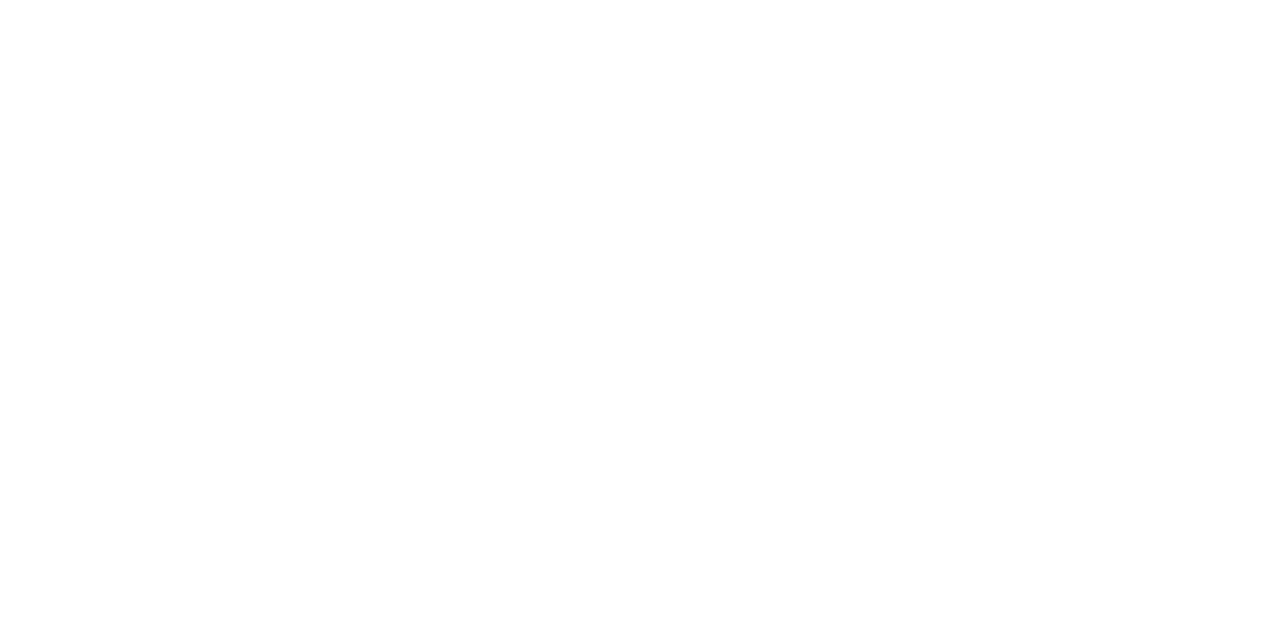
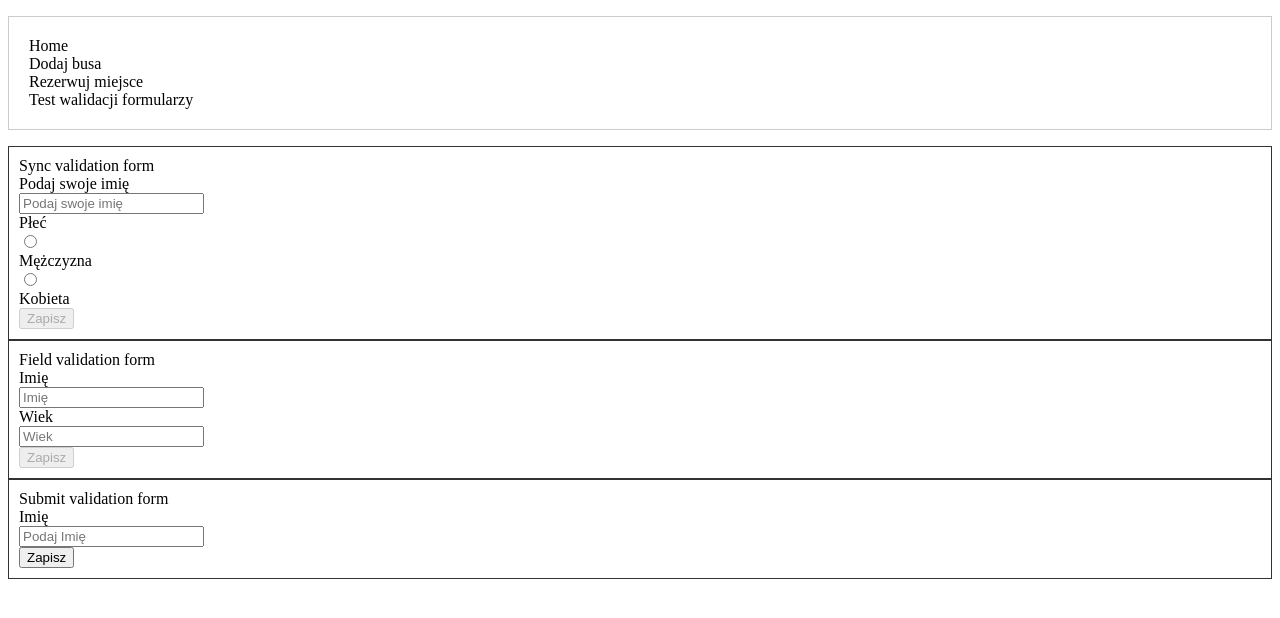
Before and after one commit to MeHow91PL/BusReserveV1, a React app: page /FormVal in a window 1280 px wide. Shown: the top 618 px of the page. Built offline with nearby package versions, Linux system fonts and the light colour scheme.

Commit message:
Rozpoczęcie tworzenia prawidłowej strony

```diff
--- a/src/App.js
+++ b/src/App.js
@@ -2,6 +2,7 @@ import React, { Component } from 'react';
 import { Route, BrowserRouter as Router } from 'react-router-dom';
 import HomePage from './components/containers/HomePage';
 import AddBusPage from './components/containers/AddBusPage';
+import WalidacjaFormularzy from './components/containers/WalidacjaFormularzy';
 import './styles/App.css';
 
 class App extends Component {
@@ -11,6 +12,7 @@ class App extends Component {
         <div>
           <Route exact path='/' component={HomePage} />
           <Route path='/AddBus' component={AddBusPage} />
+          <Route path='/FormVal' component={WalidacjaFormularzy} />
         </div>
       </Router>
     );
--- /dev/null
+++ b/src/components/AddBusForm.js
@@ -0,0 +1,50 @@
+import React from 'react';
+import {reduxForm, Field} from 'redux-form';
+
+import {renderField} from '../consts/Fields';
+
+const Required = value => (value ? undefined : 'To pole jest wymagane');
+const maxVal = max => value => (max < value ? `Wartość nie może być większa niż ${max}`: undefined);
+const minVal = min => value => (min > value ? `Wartość nie może być mniejsza niż ${min}`: undefined);
+
+const max100 = maxVal(100);
+const min0 = minVal(0);
+
+const AddBusForm = props =>
+{
+    const {handleSubmit, pristine} = props;
+    const TempSub =(e) => {
+        e.preventDefault();
+    }
+
+    return(
+        <div>
+            <form onSubmit={handleSubmit}>
+            <Field
+                    type="text"
+                    component={renderField}
+                    name="busName"
+                    label="Nazwa pojazdu"
+                    validate={Required}
+                />
+               <Field
+                    type="number"
+                    min="0"
+                    max="100"
+                    component={renderField}
+                    name="seatsNumber"
+                    label="Ilość miejsc"
+                    validate={[Required, max100,min0]}
+                />
+
+                <button type="submit">Dodaj</button>
+            </form>
+        </div>
+    )
+}
+
+const form = reduxForm({
+    form: 'AddBusForm'
+})(AddBusForm)
+
+export default form;
--- /dev/null
+++ b/src/components/BusPreview.js
@@ -0,0 +1,14 @@
+import React from 'react';
+
+const BusPreview = () =>
+{
+    return(
+        <div>
+            <h1>
+                Elo Preview
+            </h1>
+        </div>
+    )
+}
+
+export default BusPreview;
--- a/src/components/SubmitValidationForm.js
+++ b/src/components/SubmitValidationForm.js
@@ -1,15 +1,29 @@
 import React from 'react';
 import {Field, reduxForm} from 'redux-form';
+import submit from './submit';
+import {renderField} from '../consts/Fields';
 
 const SubmitValidationForm = props =>
 {
+    const {error, handleSubmit, pristine, submitting} = props;
+
     return(
-        <div></div>
+        <div>
+            <form onSubmit={handleSubmit(submit)}>
+                <Field
+                    component={renderField}
+                    type="text"
+                    label="Imię"
+                    name ="imie"
+                />
+                <button type="submit">Zapisz</button>
+            </form>
+        </div>
     )
 }
 
 const form = reduxForm({
     form: 'SubmitValidationForm'
-});
+})(SubmitValidationForm);
 
 export default form;
--- a/src/components/containers/AddBusPage.js
+++ b/src/components/containers/AddBusPage.js
@@ -1,41 +1,22 @@
 import React from 'react';
-import { connect } from 'react-redux';
+import Menu from '../dumb/Menu';
+import AddBusForm from '../AddBusForm';
+import BusPreview from '../BusPreview';
 
-import Menu from '../dumb/Menu';
-import SyncValidationForm from '../SyncValidationForm';
-import FieldValidationForm from '../FieldValidationForm';
-import SubmitValidationForm from '../SubmitValidationForm';
 import { defaultMenu } from '../../consts/menuItems';
 
-class AddBusPage extends React.Component {
-    render() {
-        console.log("AddBusPage props: ", this.props);
-        return (
-            <div>
-                <Menu {...defaultMenu} />
-                <div className="bordered">Sync validation form
-                 <SyncValidationForm />
-                </div>
-                <div className="bordered"> Field validation form
-                 <FieldValidationForm />
-                </div>
-                <div className="bordered"> Submit validation form
-                 <SubmitValidationForm />
-                </div>
-            </div>
-        )
-    }
-}
 
-const mapStateToProps = (state, ownProps) => {
-    return {
-    }
-}
-
-const mapDispatchToProps = (dispatch) => {
-    return {
-    }
+const AddBusPage = props =>
+{
+    return(
+        <div>
+            <Menu {...defaultMenu} />
+            <AddBusForm />
+            <BusPreview />
+        </div>
+    )
 }
 
 
-export default connect(mapStateToProps, mapDispatchToProps)(AddBusPage);
+
+export default AddBusPage;
--- /dev/null
+++ b/src/components/containers/WalidacjaFormularzy.js
@@ -0,0 +1,41 @@
+import React from 'react';
+import { connect } from 'react-redux';
+
+import Menu from '../dumb/Menu';
+import SyncValidationForm from '../SyncValidationForm';
+import FieldValidationForm from '../FieldValidationForm';
+import SubmitValidationForm from '../SubmitValidationForm';
+import { defaultMenu } from '../../consts/menuItems';
+
+class AddBusPage extends React.Component {
+    render() {
+        console.log("AddBusPage props: ", this.props);
+        return (
+            <div>
+                <Menu {...defaultMenu} />
+                <div className="bordered">Sync validation form
+                 <SyncValidationForm />
+                </div>
+                <div className="bordered"> Field validation form
+                 <FieldValidationForm />
+                </div>
+                <div className="bordered"> Submit validation form
+                 <SubmitValidationForm />
+                </div>
+            </div>
+        )
+    }
+}
+
+const mapStateToProps = (state, ownProps) => {
+    return {
+    }
+}
+
+const mapDispatchToProps = (dispatch) => {
+    return {
+    }
+}
+
+
+export default connect(mapStateToProps, mapDispatchToProps)(AddBusPage);
--- /dev/null
+++ b/src/components/submit.js
@@ -0,0 +1,23 @@
+import { SubmissionError } from 'redux-form';
+
+const sleep = ms => new Promise(resolve => setTimeout(resolve,ms));
+
+function submit(values){
+    return sleep(1000).then(()=>{
+        //simulate
+        if(!["michu"].includes(values.imie))
+        {
+            throw new SubmissionError({
+                imie: 'Tylko michu może się tu logować!',
+                _error: 'Złe imię!'
+            })
+        }
+        else
+        {
+            console.log("Values", values);
+            window.alert(`Zalogowałeś się jako ${values.imie}`);
+        }
+    })
+}
+
+export default submit;
--- /dev/null
+++ b/src/consts/Fields.js
@@ -0,0 +1,19 @@
+import React from 'react';
+
+export const renderField = ({
+    input,
+    label,
+    type,
+    min,
+    max,
+    meta: { touched, error, warning }
+}) => (
+        <div>
+            <label>{label}</label>
+            <div>
+                <input {...input} type={type} placeholder={`Podaj ${label}`} min={min} max={max} />
+                {touched && ((error && <span>{error}</span>) ||
+                    (warning && <span>{warning}</span>))}
+            </div>
+        </div>
+    )
--- a/src/consts/menuItems.js
+++ b/src/consts/menuItems.js
@@ -2,7 +2,8 @@ export const defaultMenu = {
     items: [
         { displayName: "Home", link: "/" },
         { displayName: "Dodaj busa", link: "/AddBus" },
-        { displayName: "Rezerwuj miejsce", link: "/Reserve" }
+        { displayName: "Rezerwuj miejsce", link: "/Reserve" },
+        { displayName: "Test walidacji formularzy", link: "/FormVal" }
     ],
     type: "vertical-menu"
 }
```
